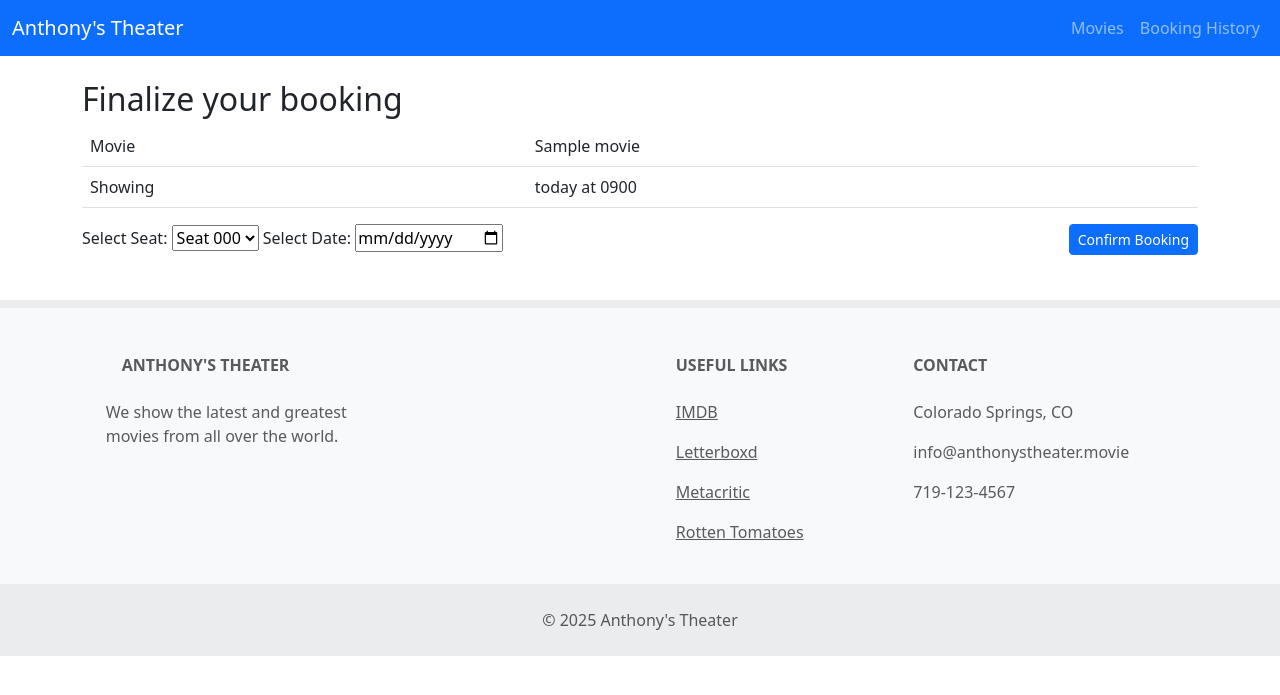
After one commit to bandtank/CS5300, a Django app: page /book/1/1/ in a window 1280 px wide. The commit adds this page. Shown: the top 695 px of the page. Run offline with Django 5.2, Linux system fonts and the light colour scheme; tables that the repository leaves empty hold one stand-in row (values such as "Sample post").

Commit message:
updated movie list template; fixed a few bugs; added 404 page; started on booking

```diff
--- a/homework2/bookings/models.py
+++ b/homework2/bookings/models.py
@@ -6,7 +6,7 @@ class Movie(models.Model):
   release_date = models.DateField()
   duration = models.IntegerField()
   image = models.ImageField(upload_to = "movies/", null = True)
-  rating = models.TextField(max_length = 3, null = True)
+  rating = models.TextField(max_length = 10, null = True)
 
 class Seat(models.Model):
   seat_number = models.CharField(max_length = 30)
--- a/homework2/bookings/templates/bookings/base.html
+++ b/homework2/bookings/templates/bookings/base.html
@@ -24,7 +24,7 @@
       <div class="collapse navbar-collapse" id="navbarNav">
         <ul class="navbar-nav ms-auto">
           <li class="nav-item"><a class="nav-link" href="{% url 'index' %}">Movies</a></li>
-          <li class="nav-item"><a class="nav-link" href="{% url 'index' %}">Booking History</a></li>
+          <li class="nav-item"><a class="nav-link" href="{% url 'history' %}">Booking History</a></li>
         </ul>
       </div>
     </div>
--- /dev/null
+++ b/homework2/bookings/templates/bookings/seat_booking.html
@@ -0,0 +1,37 @@
+{% extends "base.html" %}
+{% block content %}
+<h2>Finalize your booking</h2>
+<table class="table">
+    <tbody>
+        <tr>
+            <td>Movie</td>
+            <td>{{movie.title}}</td>
+        </tr>
+        <tr>
+            <td>Showing</td>
+            <td>today at 0900</td>
+        </tr>
+    </tbody>
+</table>
+
+{% if error %}
+<p style="color: red;">{{ error }}</p>
+{% endif %}
+
+<form method="post">
+    {% csrf_token %}
+
+    <label for="seat">Select Seat:</label>
+    <select name="seat_id" id="seat" required>
+        {% for seat in seats %}
+            <option value="{{ seat.id }}">Seat {{ seat.seat_number }}</option>
+        {% endfor %}
+    </select>
+
+    <label for="booking_date">Select Date:</label>
+    <input type="date" name="booking_date" id="booking_date" required>
+
+    <button type="submit" class="btn btn-primary btn-sm float-end">Confirm Booking</button>
+</form>
+
+{% endblock %}
--- a/homework2/bookings/urls.py
+++ b/homework2/bookings/urls.py
@@ -12,7 +12,7 @@ router.register(r'bookings', BookingViewSet)
 
 urlpatterns = [
   path("", index, name = "index"),
-  path("book/<int:movie_id>/", book, name = "book"),
+  path("book/<int:movie_id>/<str:time>/", book, name = "book"),
   path("history/", history, name = "history"),
   path('api/', include(router.urls)),
 ]
--- a/homework2/bookings/views.py
+++ b/homework2/bookings/views.py
@@ -1,14 +1,29 @@
 from django.shortcuts import render
 from bookings.models import Movie, Seat, Booking
+from datetime import datetime, timedelta
 
 def index(request):
-    movies = Movie.objects.all()
-    return render(request, "movie_list.html", {"movies": movies})
+  movies = Movie.objects.all()
 
-def book(request, movie_id):
-    movies = Movie.objects.all()
-    return render(request, "movie_list.html", {"movies": movies})
+  start_time = datetime.strptime("09:00", '%H:%M')
+  end_time = datetime.strptime("23:00", '%H:%M')
+
+  show_times = []
+  current_time = start_time
+  while current_time <= end_time:
+    show_times.append(current_time.strftime('%H:%M'))
+    current_time += timedelta(hours=3)
+
+  return render(request, "movie_list.html", {"movies": movies, "show_times": show_times})
+
+def book(request, movie_id, time):
+  movie = Movie.objects.filter(id = movie_id).first()
+  if movie is None:
+    return render(request, "404-movie.html", {"movie_id": movie_id})
+
+  seats = Seat.objects.all()
+  return render(request, "seat_booking.html", {"movie": movie, "seats": seats})
 
 def history(request):
-    movies = Movie.objects.all()
-    return render(request, "movie_list.html", {"movies": movies})
+  bookings = Booking.objects.all()
+  return render(request, "booking_history.html", {"bookings": bookings})
```
Also changed, not shown: homework2/bookings/templates/bookings/404-movie.html (added, +28 -0 lines), homework2/bookings/templates/bookings/booking_history.html (added, +7 -0 lines), homework2/bookings/templates/bookings/movie_list.html (+5 -3 lines), homework2/bookings/migrations/0005_alter_movie_rating.py (added).
